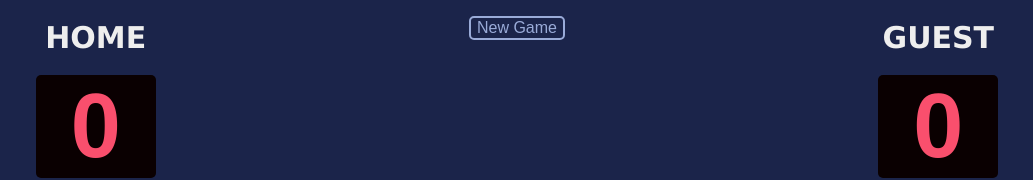
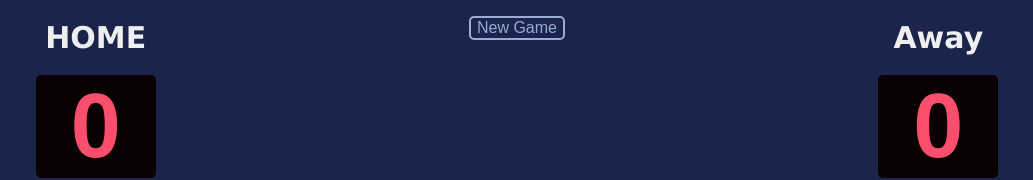
Before and after one commit to AbjectEden/Scoreboard, a website built with Vite: page index.html in a window 1280 px wide. Shown: the top 180 px of the page, without its empty margins (123-1156 px from the left). Built offline with nearby package versions, Linux system fonts and the light colour scheme; a web font is replaced by a local one.

Commit message:
Updated Index.html
Updated Guest to Away

```diff
--- a/index.html
+++ b/index.html
@@ -18,7 +18,7 @@
                 <button onclick="newGame()" class="newgamebutton">New Game</button>
             </div>
             <div class="column">
-            <h3 class="teamName">GUEST</h3>
+            <h3 class="teamName">Away</h3>
             <h4 id="guestpoints" class="scorebacking">0</h4>
             <button onclick="guestplus1()" class="scorebutton">+1</button>
             <button onclick="guestplus2()" class="scorebutton">+2</button>
```
